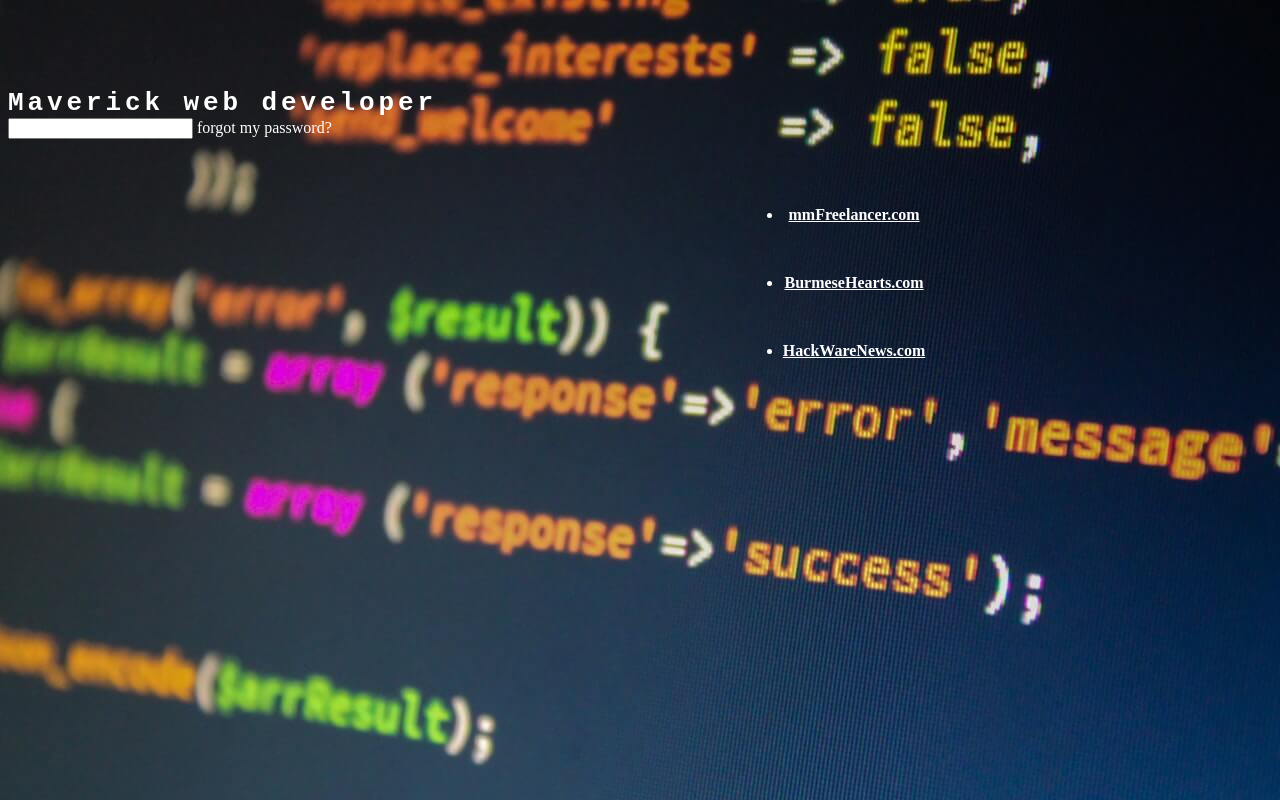
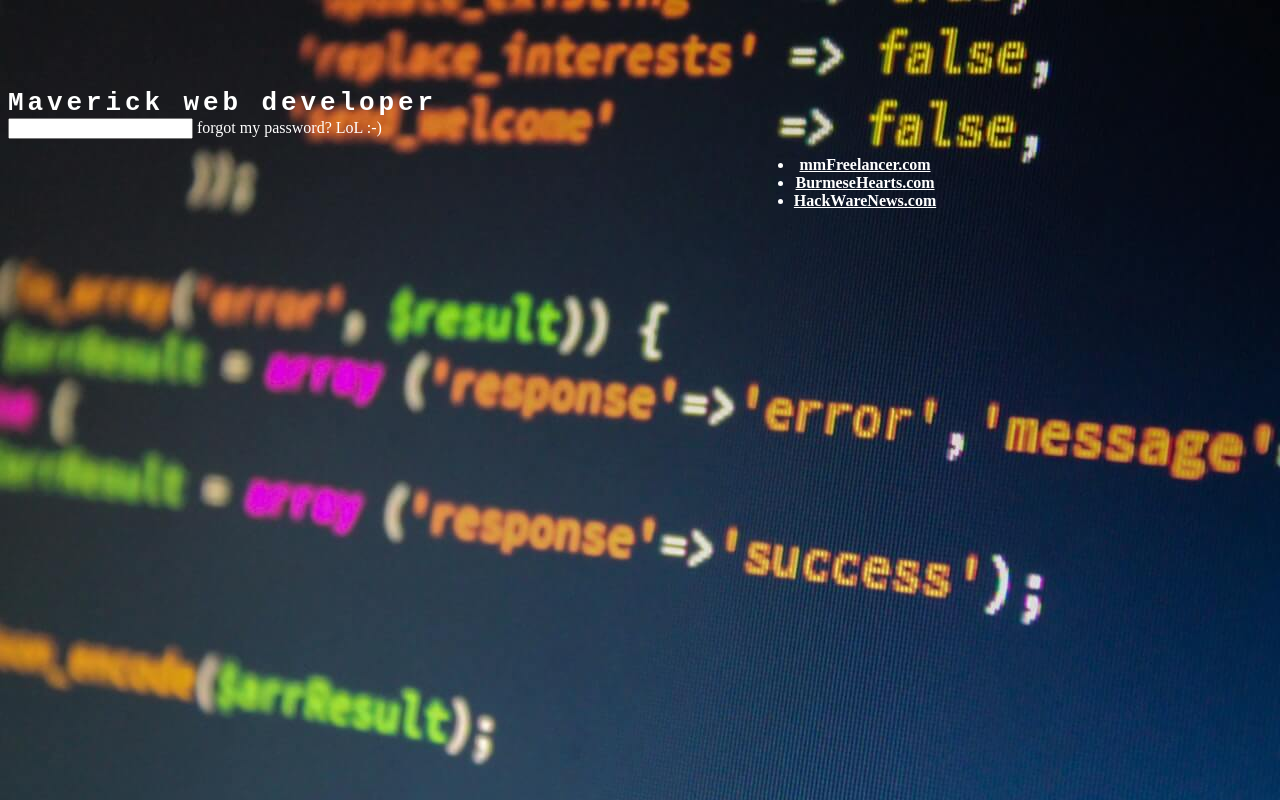
Before and after one commit to 1780089G/1780089G.github.io, a plain HTML site: page index.html in a window 1280 px wide. Drawn offline with Linux system fonts and the light colour scheme.

Commit message:
12-9-2017

```diff
--- a/app.css
+++ b/app.css
@@ -31,7 +31,7 @@ body {
   from, to { border-color: transparent }
   50% { border-color: orange }
 }
-
+font-family: 'Open Sans', sans-serif;
 /*
 h1 {
 			color: white;
--- a/index.html
+++ b/index.html
@@ -3,7 +3,9 @@
 <head>
 	<title>WEB DEVELOPER
 	</title>
+<link href="https://fonts.googleapis.com/css?family=Open+Sans" rel="stylesheet">
 <link rel="stylesheet" type="text/css" href="app.css">
+
 	</style>
 </head>
 <body>
@@ -17,7 +19,7 @@
   <h1>Maverick web <strong>
  developer</strong></h1>
  <input type="password" name="your password">
- <label>forgot my password? </label>
+ <label>forgot my password? LoL :-) </label>
   <br>
   <br>
 </div>
```
